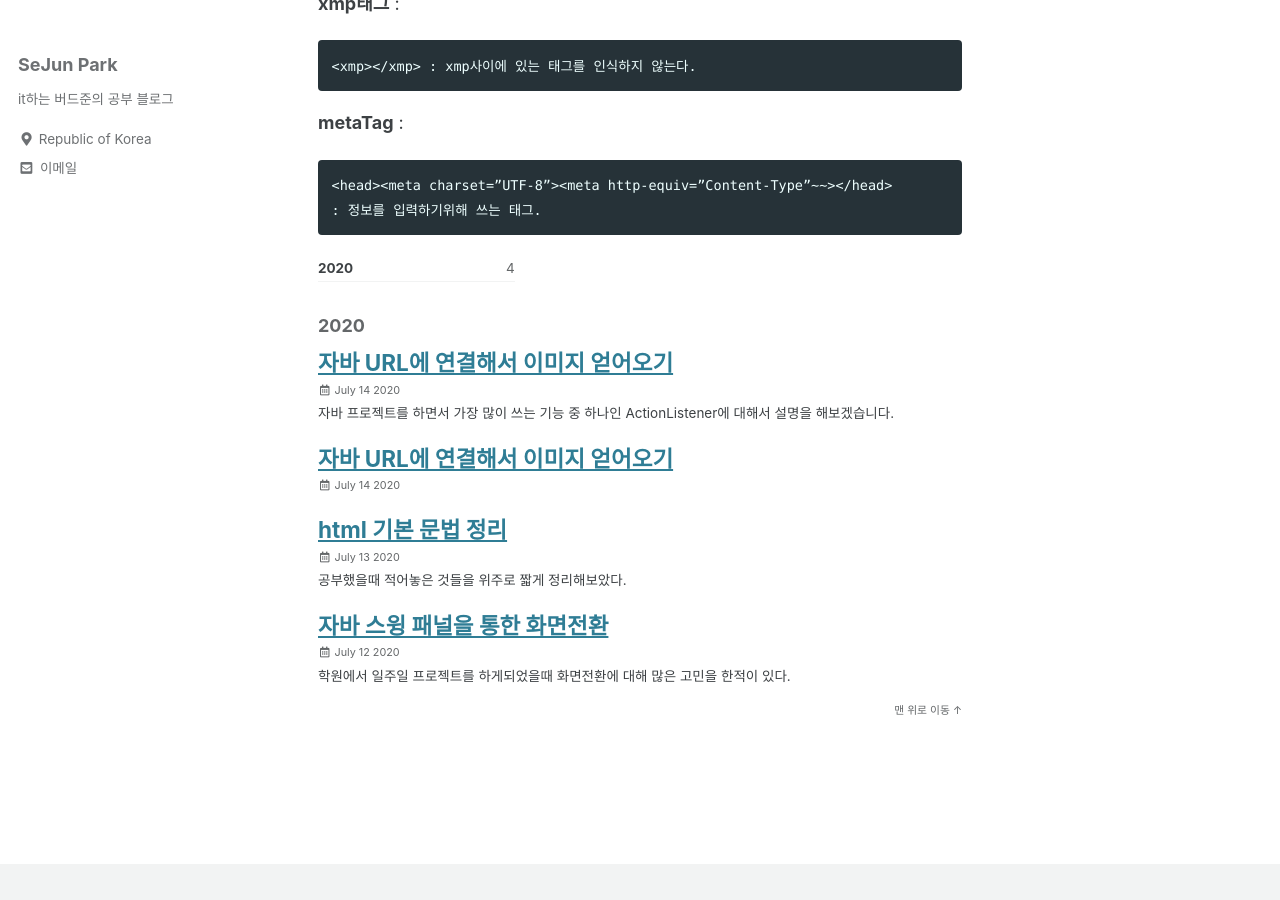
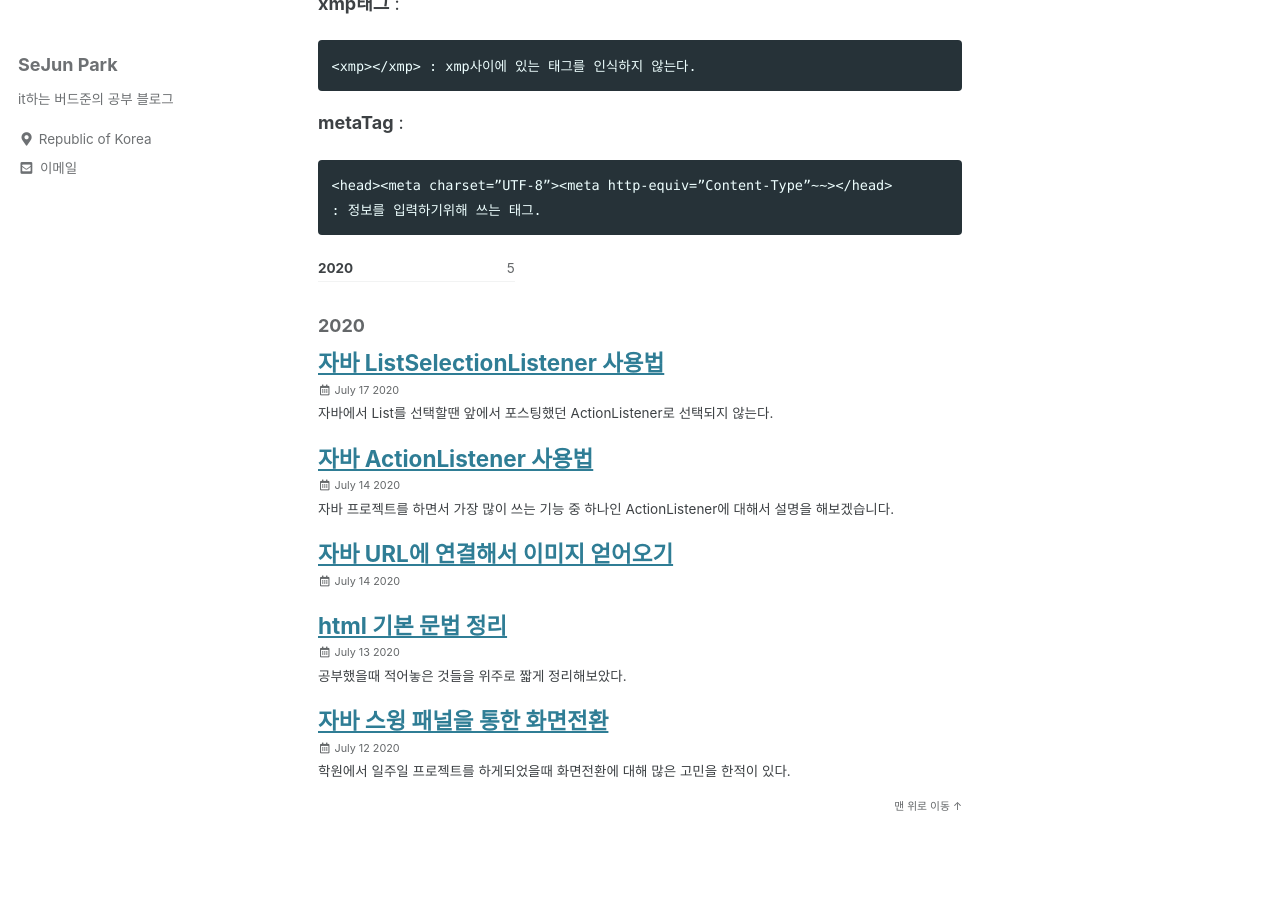
Before and after one commit to pkt369/temp_pkt369.github.io, a Jekyll site: the page built from _posts/2020-07-13-htmlBasic.md, in a window 1280 px wide and 900 px high, scrolled down 3650 px. Built offline with Jekyll 4.4.1, drawn with Linux system fonts in a browser that asks for light colours; cached includes are drawn as plain includes; comment, search, counter and statistics services are not loaded; some of the changed lines change nothing that is shown.

Commit message:
ListSelectionListener

````diff
--- a/_posts/2020-07-13-htmlBasic.md
+++ b/_posts/2020-07-13-htmlBasic.md
@@ -6,7 +6,7 @@ title : "html 기본 문법 정리"
 
 date : 2020-07-13
 
-categoris : Blog
+categoris : html
 
 ---
 
--- a/_posts/2020-07-16-JavaActionListener.md
+++ b/_posts/2020-07-16-JavaActionListener.md
@@ -2,7 +2,7 @@
 
 layout : posts
 
-title : "자바 URL에 연결해서 이미지 얻어오기"
+title : "자바 ActionListener 사용법"
 
 date : 2020-07-14
 
--- /dev/null
+++ b/_posts/2020-07-17-JavaListSelectionListener.md
@@ -0,0 +1,71 @@
+---
+
+layout : posts
+
+title : "자바 ListSelectionListener 사용법"
+
+date : 2020-07-17
+
+categoris : java
+
+---
+
+자바에서 List를 선택할땐 앞에서 [포스팅](https://pkt369.github.io/JavaActionListener/)했던 ActionListener로 선택되지 않는다.
+
+list로 값을 받아와 액션을 하는 방법을 알려드리겠습니다.
+
+먼저 코드를 먼저 보여드리고 설명을 하겠습니다.
+
+```java
+class listExample extends JPanel implements ListSelectionListener{
+  setLayout(null);
+  String[] st = {"하나" , "둘", "셋"};
+  JList<String> jl;
+  JScrollPane jp;
+
+  listExample(){
+    jl = new JList<String>(st);
+    jp = new JScrollPane(jl);
+
+    jp.setBounds(0, 0, 50, 50);
+    jl.addListSelectionListener(this);
+    add(jp);
+  }
+
+  public void valueChanged(ListSelectionEvent e){
+    if(!e.getValueIsAdjusting()){ //마우스를 땔때 한번만 실행
+      System.out.println(jl.getSelectedValue()); // 선택한것을 보여줌.
+    }
+  }
+}
+```
+
+String을 JList에 넣어주고, JList를 JScrollPane에 넣어주면 기본 사용할 준비가 된다.
+
+먼저 `implements ListSelectionListener`를 먼저 선언을 해주면 그다음 class이름에 오류가 뜰 것이다.
+`Add unimplements methods`를 클릭해서 `valueChanged`를 오버라이딩 해준다.
+
+그리고 `jl.addListSelectionListener(this)`를 선언을해서 사용가능하게 해준다.
+
+**!e.getValueIsAdjusting()** 는 !는 부정, getValueIsAdjusting은 선택했을때 바로 true값을 리턴해줘서 바로 실행되는 것인데 부정 + 바로실행 = 마우스를 땔때 실행이 되는 것이다.
+
+그리고 안에서 선택된 값을 가져오는 메서드는 `getSelectedValue()` 이다.
+
+<hr>
+
+<h3>요약(조금더 간단한 버전)</h3>
+
+```java
+class a extends JPanel implements ListSelectionListener{
+  JList a = new JList();
+  JScrollPane b = new JScrollPane(a);
+
+  a.addListSelectionListener(this);
+
+  public void valueChanged(ListSelectionEvent e){
+    if(!e.getValueIsAdjusting()){
+      string st = a.getSelectedValue();
+    }
+  }
+}
+```
````
